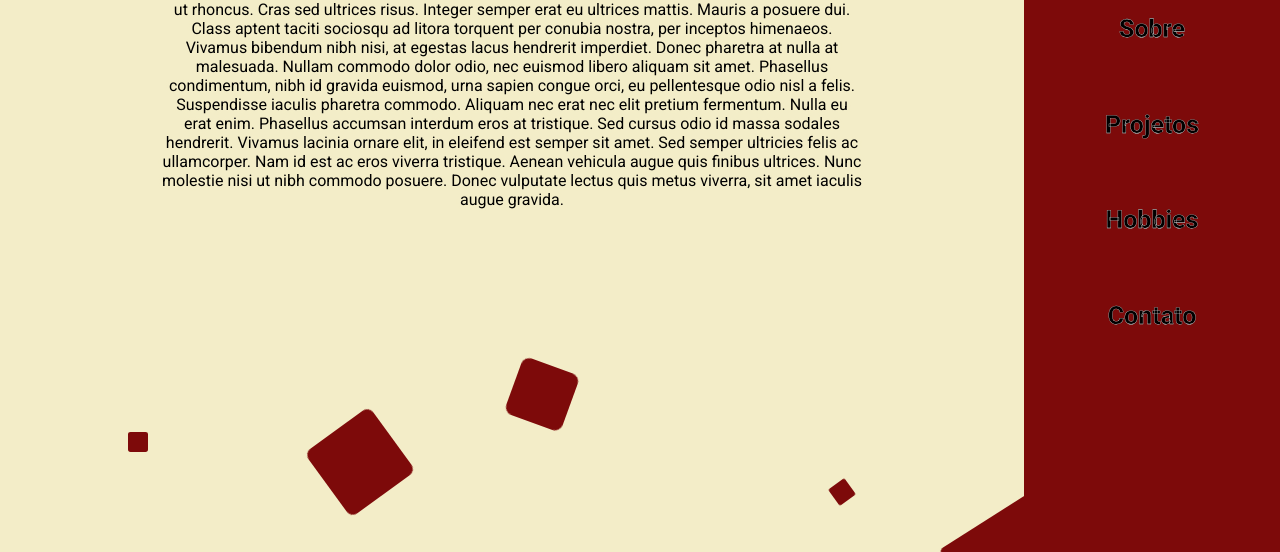
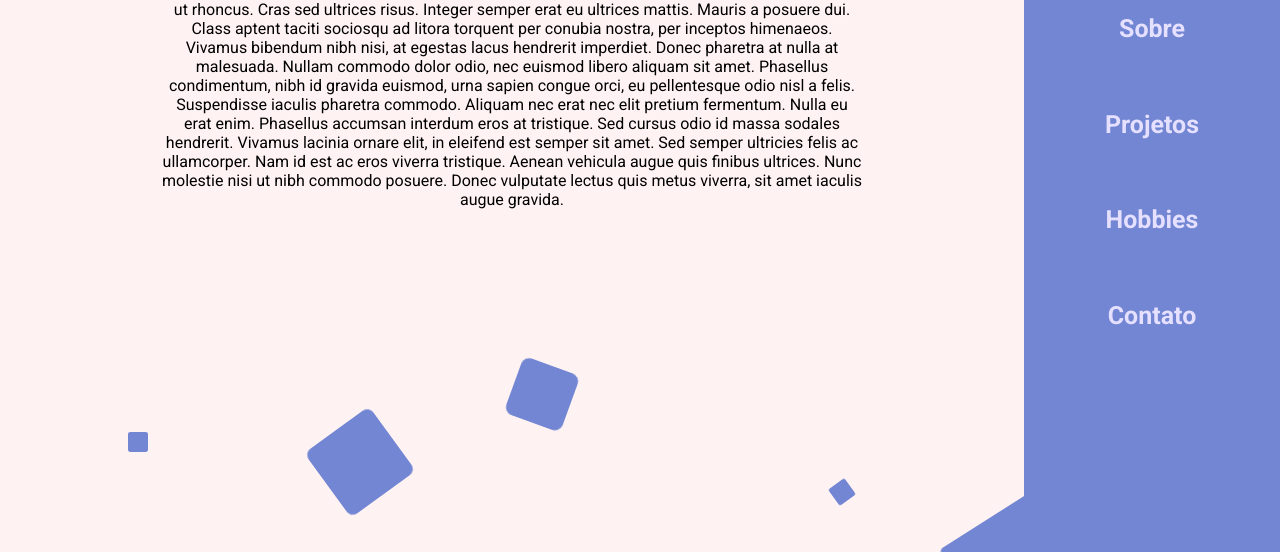
Before and after one commit to Evelyn-Cass/fatec-semestre1-portfolio, a plain HTML site: page index.html in a window 1280 px wide. Shown: the part 248-800 px from the top of the page. Drawn offline with Linux system fonts and the light colour scheme.

Commit message:
uptade: color scheme

```diff
--- a/assets/styles/style.css
+++ b/assets/styles/style.css
@@ -1,11 +1,12 @@
 @import url('https://fonts.googleapis.com/css2?family=Roboto:ital,wght@0,100;0,300;0,400;0,500;0,700;0,900;1,100;1,300;1,400;1,500;1,700;1,900&display=swap');
 
 :root {
-    --color1: #7D0A0A;
-    --color2: #BF3131;
-    --color3: #EAD196;
-    --color4: #F3EDC8;
+    --color1: #7286D3;
+    --color2: #8EA7E9;
+    --color3: #E5E0FF;
+    --color4: #FFF2F2;
     --color-text: #000;
+    --color-text-menu: white;
 }
 
 * {
@@ -41,7 +42,6 @@ body {
     text-decoration: none;
     font-size: 25px;
     font-weight: bold;
-    color: var(--color3);
     display: block;
 
 }
@@ -71,14 +71,15 @@ p {
 a {
     background-image: linear-gradient(to right,
             var(--color4),
-           var(--color4) 50%,
-            var(--color-text) 50%);
+            var(--color4) 50%,
+            var(--color3) 50%);
     background-size: 200% 100%;
     background-position: -100%;
     -webkit-background-clip: text;
     -webkit-text-fill-color: transparent;
     transition: all 01s ease-in-out;
-    -webkit-text-stroke: 0.3px white;
+
+
 }
 
 a:hover {
@@ -89,7 +90,7 @@ a:hover {
 
 
 
-.circles{
+.circles {
     position: absolute;
     top: 0;
     left: 0;
@@ -98,7 +99,7 @@ a:hover {
     overflow: hidden;
 }
 
-.circles li{
+.circles li {
     position: absolute;
     display: block;
     list-style: none;
@@ -111,7 +112,7 @@ a:hover {
 
 }
 
-.circles li:nth-child(1){
+.circles li:nth-child(1) {
     left: 25%;
     width: 80px;
     height: 80px;
@@ -119,7 +120,7 @@ a:hover {
 }
 
 
-.circles li:nth-child(2){
+.circles li:nth-child(2) {
     left: 10%;
     width: 20px;
     height: 20px;
@@ -127,14 +128,14 @@ a:hover {
     animation-duration: 12s;
 }
 
-.circles li:nth-child(3){
+.circles li:nth-child(3) {
     left: 70%;
     width: 20px;
     height: 20px;
     animation-delay: 4s;
 }
 
-.circles li:nth-child(4){
+.circles li:nth-child(4) {
     left: 40%;
     width: 60px;
     height: 60px;
@@ -142,28 +143,28 @@ a:hover {
     animation-duration: 18s;
 }
 
-.circles li:nth-child(5){
+.circles li:nth-child(5) {
     left: 65%;
     width: 20px;
     height: 20px;
     animation-delay: 0s;
 }
 
-.circles li:nth-child(6){
+.circles li:nth-child(6) {
     left: 75%;
     width: 110px;
     height: 110px;
     animation-delay: 3s;
 }
 
-.circles li:nth-child(7){
+.circles li:nth-child(7) {
     left: 35%;
     width: 150px;
     height: 150px;
     animation-delay: 7s;
 }
 
-.circles li:nth-child(8){
+.circles li:nth-child(8) {
     left: 50%;
     width: 25px;
     height: 25px;
@@ -171,7 +172,7 @@ a:hover {
     animation-duration: 45s;
 }
 
-.circles li:nth-child(9){
+.circles li:nth-child(9) {
     left: 20%;
     width: 15px;
     height: 15px;
@@ -179,7 +180,7 @@ a:hover {
     animation-duration: 35s;
 }
 
-.circles li:nth-child(10){
+.circles li:nth-child(10) {
     left: 85%;
     width: 150px;
     height: 150px;
@@ -191,13 +192,13 @@ a:hover {
 
 @keyframes animate {
 
-    0%{
+    0% {
         transform: translateY(0) rotate(0deg);
         opacity: 2;
         border-radius: 0;
     }
 
-    100%{
+    100% {
         transform: translateY(-1000px) rotate(720deg);
         opacity: 0;
         border-radius: 50%;
--- a/assets/styles/style_contato.css
+++ b/assets/styles/style_contato.css
@@ -1,3 +1,10 @@
+:root {
+    --color1: #7286D3;
+    --color2: #8EA7E9;
+    --color3: #E5E0FF;
+    --color4: #FFF2F2;
+    --color-text: #000;
+}
 main {
     margin-top: 8%;
 }
--- a/assets/styles/style_projetos.css
+++ b/assets/styles/style_projetos.css
@@ -1,3 +1,10 @@
+:root {
+    --color1: #7286D3;
+    --color2: #8EA7E9;
+    --color3: #E5E0FF;
+    --color4: #FFF2F2;
+    --color-text: #000;
+}
 main{
     margin-top: 8%;
 }
--- a/assets/styles/style_sobre.css
+++ b/assets/styles/style_sobre.css
@@ -1,13 +1,12 @@
 @import url('https://fonts.googleapis.com/css2?family=Roboto:ital,wght@0,100;0,300;0,400;0,500;0,700;0,900;1,100;1,300;1,400;1,500;1,700;1,900&display=swap');
 
 :root {
-    --color1: #7D0A0A;
-    --color2: #BF3131;
-    --color3: #EAD196;
-    --color4: #F3EDC8;
+    --color1: #7286D3;
+    --color2: #8EA7E9;
+    --color3: #E5E0FF;
+    --color4: #FFF2F2;
     --color-text: #000;
 }
-
 .container {
     color: var(--color4);
     font-size: 2.26rem;
--- a/assets/styles/styles_hobbies.css
+++ b/assets/styles/styles_hobbies.css
@@ -1,3 +1,10 @@
+:root {
+    --color1: #7286D3;
+    --color2: #8EA7E9;
+    --color3: #E5E0FF;
+    --color4: #FFF2F2;
+    --color-text: #000;
+}
 main {
     margin-top: 8%;
 }
@@ -61,6 +68,7 @@ p {
     animation-timing-function: ease-in-out;
     margin-left: 30px;
     margin-top: 5px;
+        -webkit-text-stroke: 0.3px white;
 }
 
 @keyframes floating {
```
